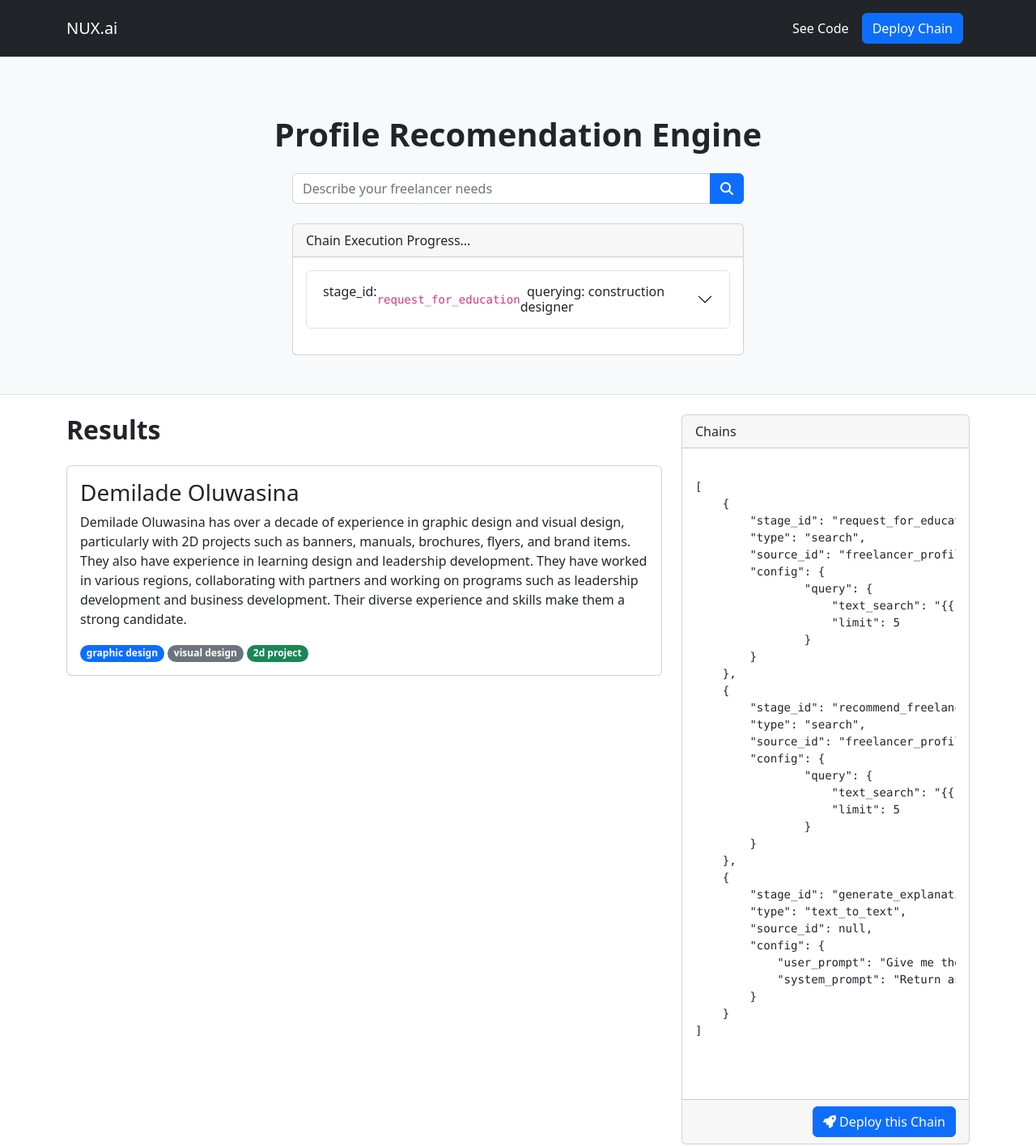
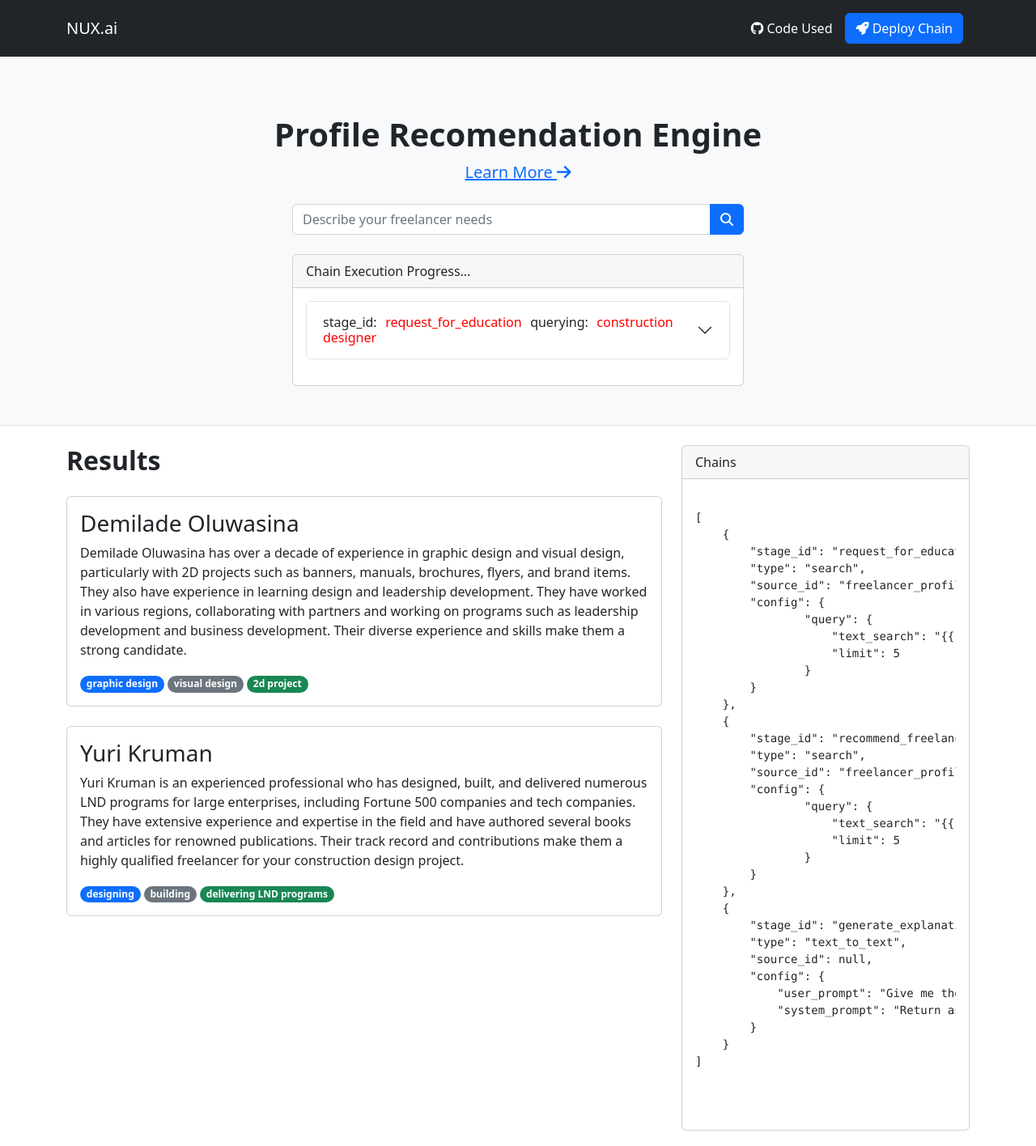
Before and after one commit to nux-ai/use-cases, a plain HTML site: page curator/index.html in a window 1280 px wide. Shown: the top 1416 px of the page at 81% size. Drawn offline with nearby package versions, Linux system fonts and the light colour scheme.

Commit message:
no message

```diff
--- a/curator/index.html
+++ b/curator/index.html
@@ -30,6 +30,16 @@
         /* display: flex; */
 
     }
+
+    .code {
+        color: red;
+        margin-left: 0.4rem;
+        margin-right: 0.4rem;
+    }
+
+    .accordion-button>span {
+        display: block;
+    }
 </style>
 
 <body>
@@ -42,9 +52,11 @@
                 aria-label="Toggle navigation"><span class="navbar-toggler-icon"></span></button>
             <div class="collapse navbar-collapse" id="navbarSupportedContent">
                 <ul class="navbar-nav ms-auto mb-2 mb-lg-0">
-                    <li class="nav-item"><a class="nav-link" href="#">See Code</a></li>
-                    <li class="nav-item"><a class="nav-link" href="#"><button type="button"
-                                class="btn btn-primary">Deploy Chain</button>
+                    <li class="nav-item"><a target="_blank" class="nav-link"
+                            href="https://github.com/nux-ai/use-cases/tree/master/curator"><i
+                                class="fa-brands fa-github"></i> Code Used</a></li>
+                    <li class="nav-item"><a class="nav-link" href="#"><button type="button" class="btn btn-primary"><i
+                                    class="fa-solid fa-rocket"></i> Deploy Chain</button>
                         </a></li>
                 </ul>
             </div>
@@ -55,11 +67,15 @@
         <div class="container">
             <div class="text-center my-4">
                 <h1 class="fw-bolder">Profile Recomendation Engine</h1>
+                <p class="lead mb-0">
+                    <a href="#">
+                        Learn More <i class="fa-solid fa-arrow-right"></i>
+                    </a>
+                </p>
             </div>
             <div class="w-50 mx-auto">
                 <div class="input-group">
-                    <input class="form-control" type="text" placeholder="Describe your freelancer needs"
-                        aria-label="Enter search term..." aria-describedby="button-search" />
+                    <input class="form-control" type="text" placeholder="Describe your freelancer needs" />
                     <button class="btn btn-primary" id="button-search" type="button"><i
                             class="fas fa-search"></i></button>
                 </div>
@@ -72,8 +88,10 @@
                                     <button class="accordion-button collapsed" type="button" data-bs-toggle="collapse"
                                         data-bs-target="#collapseThree" aria-expanded="false"
                                         aria-controls="collapseThree">
-                                        stage_id: &nbsp; <code>request_for_education</code> &nbsp; querying:
-                                        construction designer
+                                        <span>
+                                            stage_id: <span class="code">request_for_education</span> querying: <span
+                                                class="code">construction designer</span>
+                                        </span>
                                     </button>
                                 </h2>
                                 <div id="collapseThree" class="accordion-collapse collapse"
@@ -197,6 +215,21 @@
                         </div>
                     </div>
                 </div>
+                <div class="card mb-4">
+                    <div class="card-body">
+                        <h3 class="card-title">Yuri Kruman</h3>
+                        <p class="card-text">Yuri Kruman is an experienced professional who has designed, built, and
+                            delivered numerous LND programs for large enterprises, including Fortune 500 companies and
+                            tech companies. They have extensive experience and expertise in the field and have authored
+                            several books and articles for renowned publications. Their track record and contributions
+                            make them a highly qualified freelancer for your construction design project.</p>
+                        <div class="center-vertically">
+                            <span class="badge bg-primary rounded-pill">designing</span>
+                            <span class="badge bg-secondary rounded-pill">building</span>
+                            <span class="badge bg-success rounded-pill">delivering LND programs</span>
+                        </div>
+                    </div>
+                </div>
             </div>
             <!-- Side widgets-->
             <div class="col-lg-4">
@@ -243,10 +276,6 @@
                         </pre>
 
                     </div>
-                    <div class="card-footer">
-                        <a class="btn btn-primary float-end" href="#"><i class="fa-solid fa-rocket"></i> Deploy this
-                            Chain</a>
-                    </div>
                 </div>
                 <div class="card mb-4">
                     <div class="card-header">Sources</div>
```
